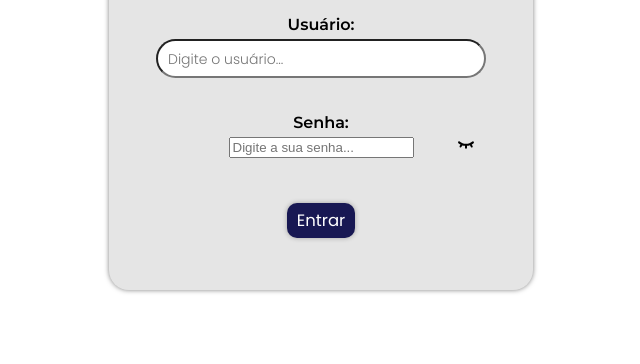
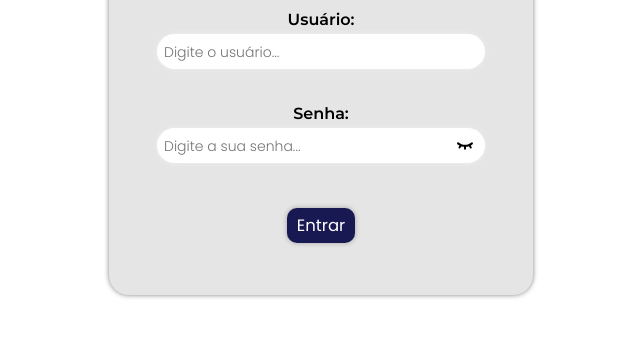
Before and after one commit to aniversariogo/crisma, a website: page index.html in a window 1280 px wide. Shown: the part 347-711 px from the top of the page, without its empty margins (319-959 px from the left). Drawn offline with Linux system fonts and the light colour scheme; a web font is replaced by a local one.

```diff
--- a/assets/styles/style.css
+++ b/assets/styles/style.css
@@ -546,7 +546,7 @@
     text-align: center;
 
     margin-top: 20px;
-    margin-bottom: 30px;
+    /* margin-bottom: 30px; */
     padding-right: 15px;
 
     border: none;
@@ -786,27 +786,42 @@
     gap: 20px;
 }
 
-.input-group > label {
+.input-group > label,
+.box-password > label {
     font-family: "Montserrat", system-ui, -apple-system, BlinkMacSystemFont, 'Segoe UI', Roboto, Oxygen, Ubuntu, Cantarell, 'Open Sans', 'Helvetica Neue', sans-serif;
     font-weight: 600;
     font-size: 16px;
     margin-bottom: 5px;
 }
 
-.input-group > input {
+.input-group > input,
+.box-password > input {
     font-family: "Poppins", system-ui, -apple-system, BlinkMacSystemFont, 'Segoe UI', Roboto, Oxygen, Ubuntu, Cantarell, 'Open Sans', 'Helvetica Neue', sans-serif;
     font-size: 16px;
     border-radius: 40px;
-    padding: 5px;
+    border: none;
+    padding: 5px 5px 5px 7px;
+    box-shadow: 0px 0px 8px -3px rgb(255, 255, 255, 0.9);
+    transition: all 0.3s;
 
     outline: none;
 }
 
-.input-group > input::placeholder {
+.input-group > input::placeholder,
+.box-password > input::placeholder {
     font-family: "Poppins", system-ui, -apple-system, BlinkMacSystemFont, 'Segoe UI', Roboto, Oxygen, Ubuntu, Cantarell, 'Open Sans', 'Helvetica Neue', sans-serif;
     font-size: 14px;
-    padding: 0px 5px;
     font-weight: 300;
+}
+
+.input-group > input:focus,
+.box-password > input:focus {
+    transform: scale(1.1);
+}
+
+.box-password:active .toggle-password-icon {
+    right: 5px;
+    width: 30px;
 }
 
 .btn-login {
```
